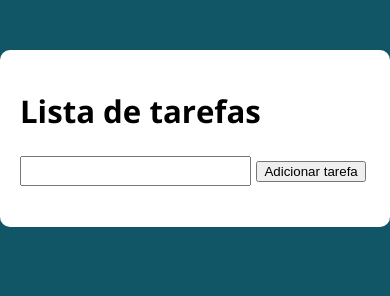
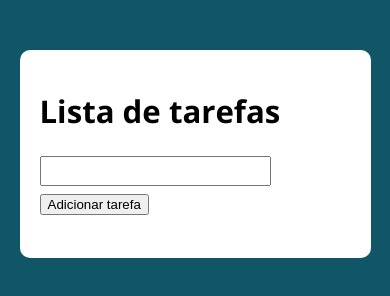
Before and after one commit to willianhenri/Js-udemy, a plain HTML site: page aula67/index.html in a window 390 px wide. Drawn offline with nearby package versions, Linux system fonts and the light colour scheme.

Commit message:
feat: responsividade

```diff
--- a/aula67/assets/css/style.css
+++ b/aula67/assets/css/style.css
@@ -71,3 +71,9 @@ input {
 li {
   list-style: none;
 }
+
+@media screen and (max-width:500px) {
+  .container{
+      width: 90%;
+  }
+}
```
